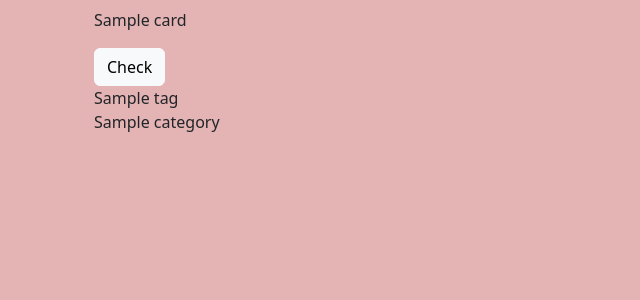
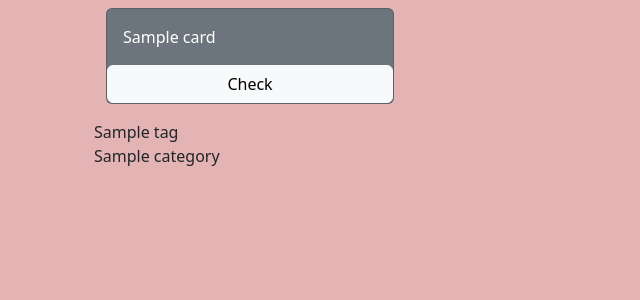
Before and after one commit to MemoryCards/backend, a Django app: page /cards/1 in a window 1280 px wide. Shown: the part 112-412 px from the top of the page, without its empty margins (0-640 px from the left). Run offline with Django 4.2, Linux system fonts and the light colour scheme; tables that the repository leaves empty hold one stand-in row (values such as "Sample post"); some libraries are stand-ins or nearby versions.

Commit message:
improve card details

```diff
--- a/memory_cards/cards/templates/cards/card_details.html
+++ b/memory_cards/cards/templates/cards/card_details.html
@@ -5,12 +5,23 @@
 {% endblock %}
 {% block content %}
 <section class="justify-content-center container">
+
     <h1 class="page-title">{{ details.title }}</h1>
-        <p class="question">{{ card_details.question }}</p>
-            <button type="button" class="check btn btn-light"> Check </button>
-        <div class="response bg-light">
-            <p>{{ card_details.response }}</p>
+<div class="container">
+    <div class="card text-white bg-secondary mb-3" style="max-width: 18rem;">
+        <div class="card-body">
+            <p class="question card-text">{{ card_details.question }}</p>
         </div>
+        <button type="button" class="check btn btn-light"> Check </button>
+    </div>
+
+    <div class="card text-dark bg-light mb-3 response" style="max-width: 18rem;">
+        <div class="card-body">
+            <p class="question card-text">{{ card_details.response }}</p>
+        </div>
+    </div>
+</div>
+
     <div>
         <div class="nav">
             {% for tag in tags %}
```
